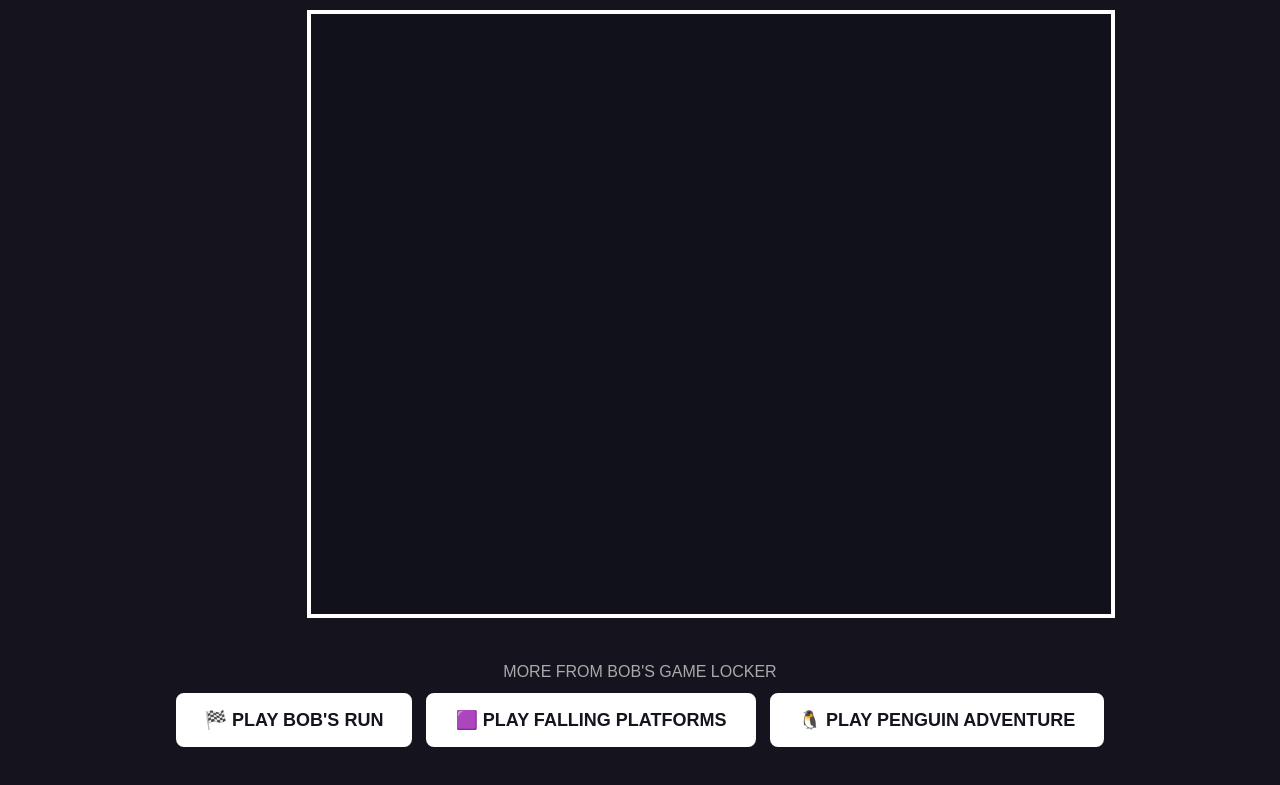
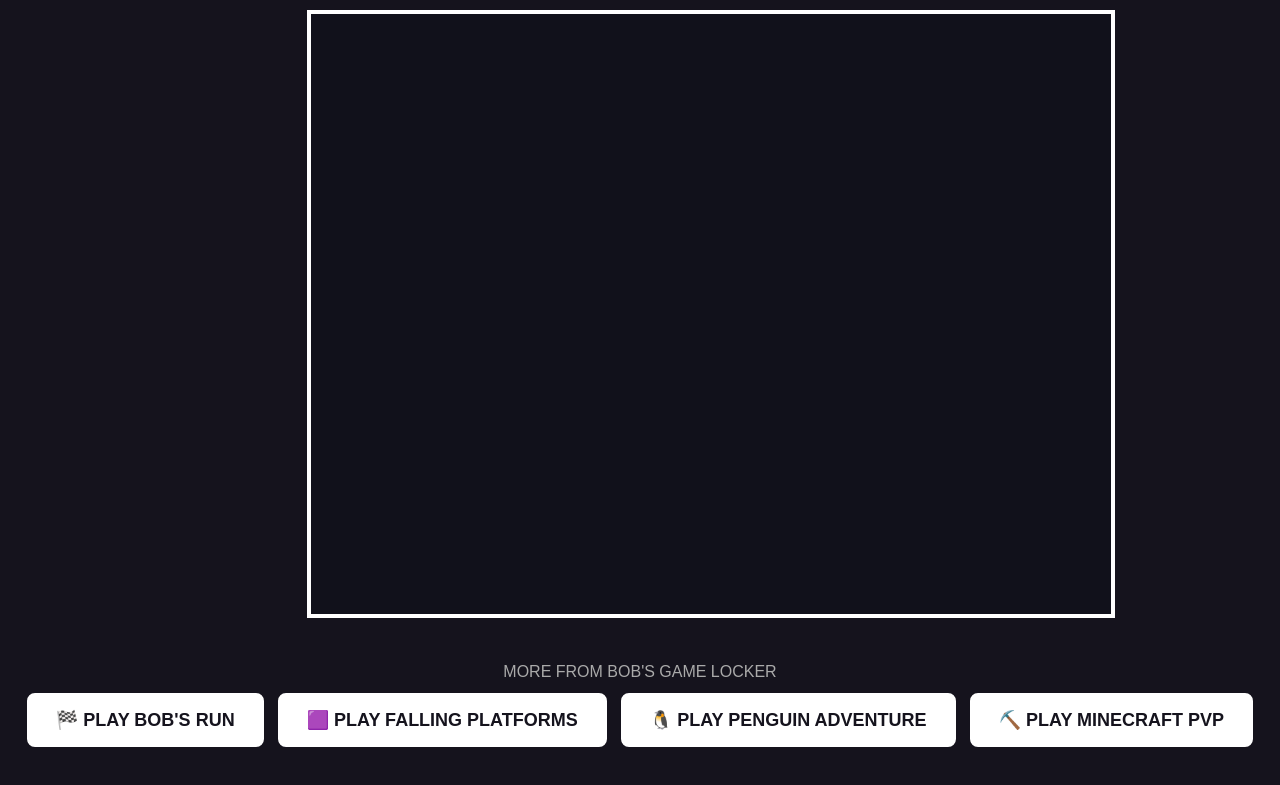
Before and after one commit to kvingua01/BlockBattle, a website: page public/index.html in a window 1280 px wide. Shown: the part 482-1267 px from the top of the page. Drawn offline with nearby package versions, Linux system fonts and the light colour scheme; no server answers.

Commit message:
Add Minecraft PvP to other game links

```diff
--- a/public/index.html
+++ b/public/index.html
@@ -255,6 +255,13 @@
                 🐧 PLAY PENGUIN ADVENTURE
             </a>
 
+            <a
+                class="bobs-run-button"
+                href="https://minecraft-pvp-production.up.railway.app/"
+            >
+                ⛏️ PLAY MINECRAFT PVP
+            </a>
+
         </div>
 
     </div>
```
